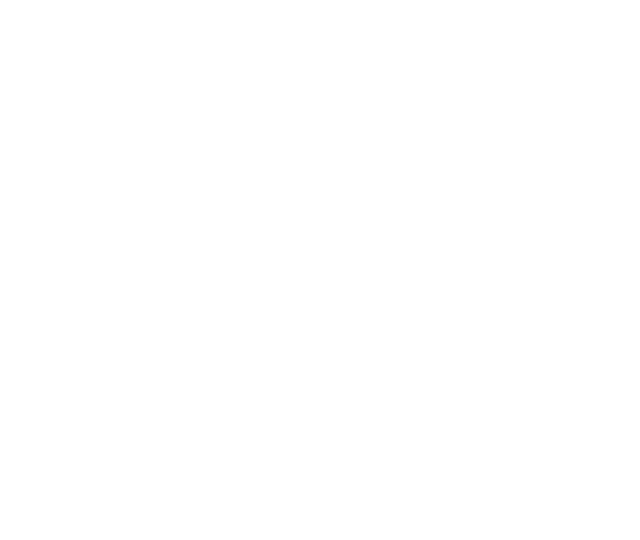
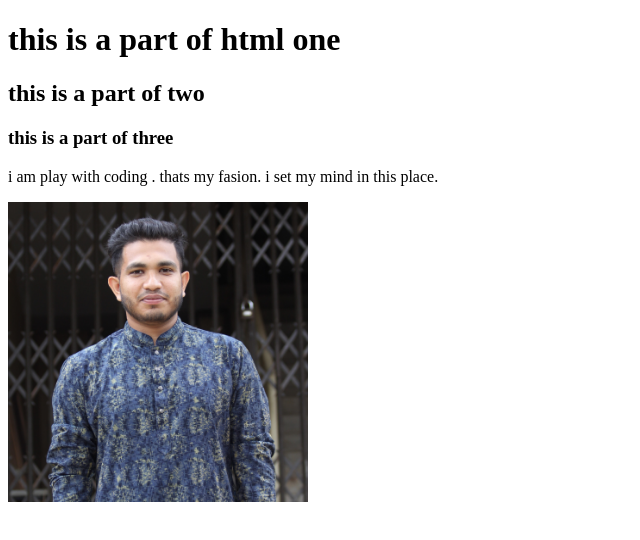
Before and after one commit to ABUHENA00/my-first-repo, a plain HTML site: page index.html in a window 1280 px wide. Shown: the whole page, without its empty margins (0-640 px from the left). Drawn offline with Linux system fonts and the light colour scheme.

Commit message:
add header

```diff
--- a/index.html
+++ b/index.html
@@ -5,8 +5,15 @@
     <meta http-equiv="X-UA-Compatible" content="IE=edge">
     <meta name="viewport" content="width=device-width, initial-scale=1.0">
     <title>My First Github Repo</title>
+    <link rel="stylesheet" href="style.css">
+
 </head>
 <body>
+    <h1>this is a part of html one</h1>
+    <h2>this is a part of two </h2>
+    <h3>this is a part of three</h3>
+    <p>i am play with coding . thats my fasion. i set my mind in this place.</p>
+    <img src="p.jpg" alt="">
 
 </body>
 </html>
--- /dev/null
+++ b/style.css
@@ -0,0 +1,4 @@
+img{
+    width: 300px;
+    height: 300px;
+}
```
Also changed, not shown: p.jpg (added).
